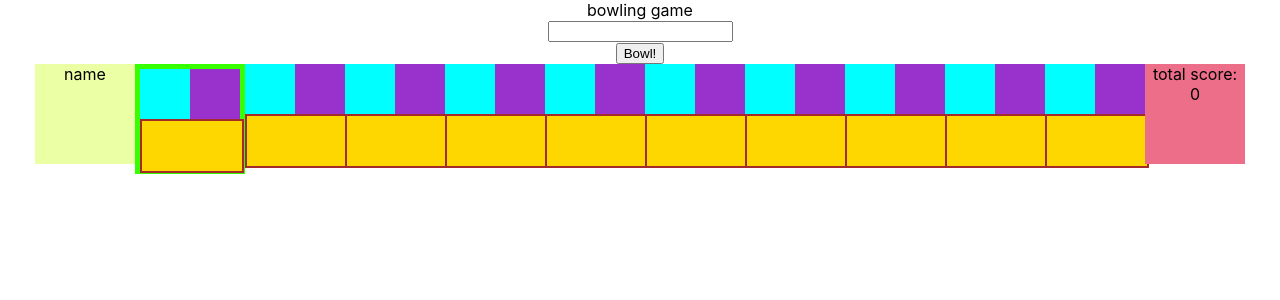
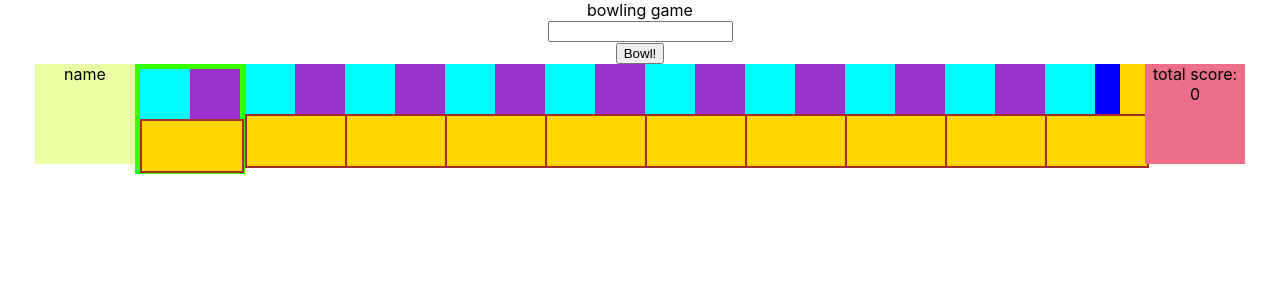
Before and after one commit to Zakery1/Bowling-Scoring-App, a React (Create React App) app: page / in a window 1280 px wide. Shown: the top 300 px of the page. Built offline with nearby package versions, Linux system fonts and the light colour scheme.

Commit message:
fix all excpect for final spare

```diff
--- a/src/App.js
+++ b/src/App.js
@@ -18,6 +18,7 @@ class App extends Component {
       pinsDown: null,
       frameNumber: 1,
       previousFrameTotal: 0,
+      finalFramePoints: 0,
     };
   }
 
@@ -46,17 +47,41 @@ class App extends Component {
     if (this.state.turnInFrame === 1) {
       //check for strike
       if (pinsDown === 10) {
-        newFrame.topRightScore = "X";
-        newFrame.owedTurns = 2;
-        newFrame.extraPoints = 10;
-        this.startNextFrame();
+        if (newFrame.id === 10) {
+          newFrame.topLeftScore = "X";
+          this.setState({
+            finalFramePoints: 10,
+            turnInFrame: 2,
+          });
+          // console.log("hello");
+          // this.startNextFrame();
+          newFrame.owedTurns = 2;
+          newFrame.extraPoints = 10;
+        } else {
+          newFrame.topRightScore = "X";
+          newFrame.owedTurns = 2;
+          newFrame.extraPoints = 10;
+          this.startNextFrame();
+        }
       } else {
         //or add pins down from first turn of frame
         newFrame.topLeftScore = +pinsDown;
         this.setState({ turnInFrame: 2 });
       }
-    } else {
+    } else if (this.state.turnInFrame === 2) {
       //second turn
+      if (newFrame.id === 10) {
+        if (pinsDown === 10) {
+          newFrame.topRightScore = "X";
+          this.setState({
+            finalFramePoints: 10,
+            turnInFrame: 3,
+          });
+          return;
+        } else {
+          newFrame.topRightScore = pinsDown;
+        }
+      }
       let firstTurnPins = newFrame.topLeftScore;
       let frameResult = +pinsDown + +firstTurnPins;
       //check for spare
@@ -67,18 +92,29 @@ class App extends Component {
         this.startNextFrame();
       } else {
         newFrame.topRightScore = pinsDown;
-        let newBottomScore = frameResult + previousFrameTotal;
+
+        let newBottomScore = 0;
+        if (newFrame.id !== 1) {
+          newBottomScore = frameResult + previousFrameTotal;
+        } else {
+          newBottomScore = frameResult;
+        }
+
         // console.log("previous frame total", previousFrameTotal);
         this.setState({
           previousFrameTotal: newBottomScore,
         });
 
-        newFrame.bottomScore = newBottomScore;
+        newFrame.bottomScore = +newBottomScore;
       }
 
       //close out frame
       this.startNextFrame();
       this.setState({ turnInFrame: 1 });
+    } else {
+      if (pinsDown === 10) {
+        newFrame.finalScore = "X";
+      }
     }
     currentFrames.splice(newFrame.id - 1, 1, newFrame);
     this.setState({
@@ -101,7 +137,16 @@ class App extends Component {
         >
           <div className="zg-top-scores">
             <div className="zg-top-left-score">{frame.topLeftScore}</div>
-            <div className="zg-top-right-score">{frame.topRightScore}</div>
+            {frame.id !== 10 ? (
+              <div className="zg-top-right-score">{frame.topRightScore}</div>
+            ) : (
+              <div className="zg-frame-last">
+                <div className="zg-last-top-right-score">
+                  {frame.topRightScore}
+                </div>
+                <div className="zg-final-score">{frame.finalScore}</div>
+              </div>
+            )}
           </div>
           <div className="zg-bottom-score">{frame.bottomScore}</div>
         </div>
--- a/src/App.scss
+++ b/src/App.scss
@@ -32,6 +32,18 @@
           height: 50px;
           width: 50px;
         }
+        .zg-frame-last {
+          display: flex;
+          .zg-last-top-right-score {
+            width: 25px;
+            background: blue;
+          }
+          .zg-final-score {
+            width: 25px;
+            background: gold;
+          }
+        }
+
       }
 
       .zg-bottom-score {
--- a/src/tools/emptyFrames.js
+++ b/src/tools/emptyFrames.js
@@ -6,6 +6,7 @@ const emptyFrames = () => {
       topLeftScore: null,
       topRightScore: null,
       bottomScore: null,
+      finalScore: null,
       extraPoints: 0,
       owedTurns: 0,
     };
```
